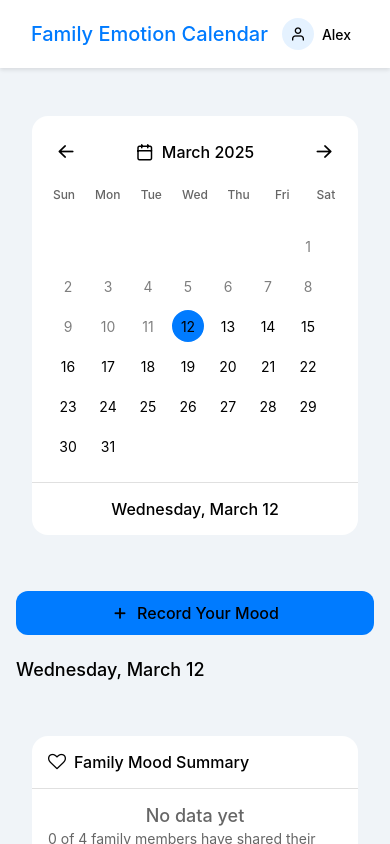
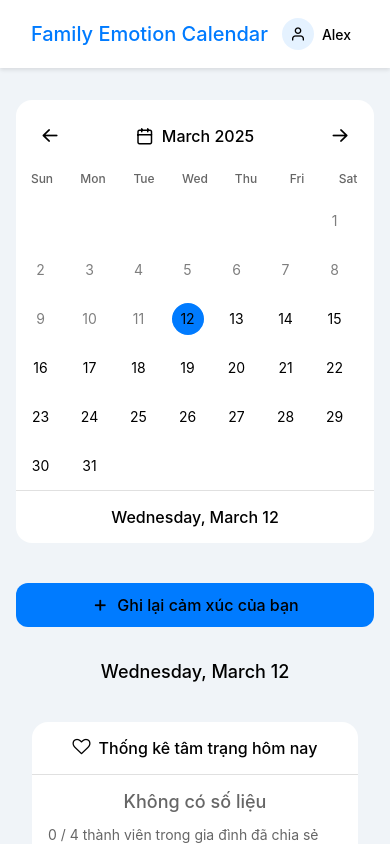
Before and after one commit to lvu237it/family-emotion-calendar, a React Native app in the folder frontend/: screen / in a window 390 px wide. Built offline with nearby package versions, Linux system fonts and the light colour scheme.

Commit message:
Add folder structure for backend & frontend and modify UI

```diff
--- a/frontend/components/Calendar.js
+++ b/frontend/components/Calendar.js
@@ -134,7 +134,7 @@ const styles = StyleSheet.create({
     backgroundColor: 'white',
     borderRadius: 16,
     overflow: 'hidden',
-    margin: 16,
+    // margin: 16,
   },
   header: {
     flexDirection: 'row',
@@ -157,8 +157,8 @@ const styles = StyleSheet.create({
   weekDays: {
     flexDirection: 'row',
     justifyContent: 'space-between',
-    paddingHorizontal: 16,
-    paddingBottom: 8,
+    paddingHorizontal: 10,
+    // paddingBottom: 8,
   },
   weekDay: {
     fontSize: 12,
@@ -168,9 +168,10 @@ const styles = StyleSheet.create({
     textAlign: 'center',
   },
   daysGrid: {
+    marginTop: 10,
     flexDirection: 'row',
     flexWrap: 'wrap',
-    padding: 16,
+    // padding: 2,
   },
   day: {
     width: 32,
@@ -178,7 +179,7 @@ const styles = StyleSheet.create({
     justifyContent: 'center',
     alignItems: 'center',
     borderRadius: 16,
-    margin: 4,
+    margin: 8.5,
   },
   dayText: {
     fontSize: 14,
--- a/frontend/components/EmotionModal.js
+++ b/frontend/components/EmotionModal.js
@@ -33,7 +33,7 @@ const EmotionModal = ({ isOpen, onClose, currentEmotion, onSave }) => {
     <View style={styles.overlay}>
       <View style={styles.modalContent}>
         <View style={styles.modalHeader}>
-          <Text style={styles.modalTitle}>How are you feeling today?</Text>
+          <Text style={styles.modalTitle}>Hôm nay bạn thấy thế nào?</Text>
           <Pressable onPress={onClose} style={styles.closeButton}>
             <MaterialCommunityIcons
               name='window-close'
@@ -60,10 +60,10 @@ const EmotionModal = ({ isOpen, onClose, currentEmotion, onSave }) => {
         </ScrollView>
 
         <View style={styles.noteContainer}>
-          <Text style={styles.noteLabel}>Add a note (optional)</Text>
+          <Text style={styles.noteLabel}>Thêm ghi chú (không bắt buộc)</Text>
           <TextInput
             style={styles.noteInput}
-            placeholder="What's on your mind today?"
+            placeholder='Bạn nghĩ ngày hôm nay của mình ra sao?'
             multiline
             numberOfLines={3}
             value={note}
@@ -73,7 +73,7 @@ const EmotionModal = ({ isOpen, onClose, currentEmotion, onSave }) => {
 
         <View style={styles.modalFooter}>
           <Pressable style={styles.cancelButton} onPress={onClose}>
-            <Text style={styles.cancelButtonText}>Cancel</Text>
+            <Text style={styles.cancelButtonText}>Huỷ</Text>
           </Pressable>
           <Pressable
             style={[
@@ -83,7 +83,7 @@ const EmotionModal = ({ isOpen, onClose, currentEmotion, onSave }) => {
             onPress={handleSave}
             disabled={!selectedEmotion}
           >
-            <Text style={styles.saveButtonText}>Save</Text>
+            <Text style={styles.saveButtonText}>Lưu</Text>
           </Pressable>
         </View>
       </View>
--- a/frontend/components/EmotionSummary.js
+++ b/frontend/components/EmotionSummary.js
@@ -41,22 +41,22 @@ const EmotionSummary = ({ dayData, familyMembers }) => {
   const overallMood = getOverallMood();
 
   const getMoodInfo = () => {
-    if (!overallMood) return { message: 'No data yet', color: '#666' };
+    if (!overallMood) return { message: 'Không có số liệu', color: '#666' };
 
     switch (overallMood) {
       case 'positive':
         return {
-          message: 'The family is having a good day!',
+          message: 'Mọi người cảm thấy hôm nay là một ngày rất vui!',
           color: '#22c55e',
         };
       case 'negative':
         return {
-          message: 'The family is having a challenging day',
+          message: 'Các thành viên trong gia đình đang cảm thấy không vui',
           color: '#ef4444',
         };
       default:
         return {
-          message: 'The family mood is balanced today',
+          message: 'Tâm trạng chung của gia đình bạn hôm nay ở mức cân bằng',
           color: '#3b82f6',
         };
     }
@@ -68,15 +68,15 @@ const EmotionSummary = ({ dayData, familyMembers }) => {
     <View style={styles.container}>
       <View style={styles.header}>
         <FontAwesome name='heart-o' size={18} color='black' />
-        <Text style={styles.headerTitle}>Family Mood Summary</Text>
+        <Text style={styles.headerTitle}>Thống kê tâm trạng hôm nay</Text>
       </View>
 
       <View style={styles.content}>
         <View style={styles.moodMessage}>
           <Text style={[styles.moodText, { color }]}>{message}</Text>
           <Text style={styles.moodSubtext}>
-            {recordedCount} of {memberCount} family members have shared their
-            feelings
+            {recordedCount} / {memberCount} thành viên trong gia đình đã chia sẻ
+            cảm xúc của họ
           </Text>
         </View>
 
@@ -85,21 +85,21 @@ const EmotionSummary = ({ dayData, familyMembers }) => {
             <Text style={[styles.statValue, { color: '#22c55e' }]}>
               {getPercentage(emotionCounts.positive)}%
             </Text>
-            <Text style={styles.statLabel}>Positive</Text>
+            <Text style={styles.statLabel}>Tích cực</Text>
           </View>
 
           <View style={[styles.statItem, { backgroundColor: '#dbeafe' }]}>
             <Text style={[styles.statValue, { color: '#3b82f6' }]}>
               {getPercentage(emotionCounts.neutral)}%
             </Text>
-            <Text style={styles.statLabel}>Neutral</Text>
+            <Text style={styles.statLabel}>Bình thường</Text>
           </View>
 
           <View style={[styles.statItem, { backgroundColor: '#fee2e2' }]}>
             <Text style={[styles.statValue, { color: '#ef4444' }]}>
               {getPercentage(emotionCounts.negative)}%
             </Text>
-            <Text style={styles.statLabel}>Negative</Text>
+            <Text style={styles.statLabel}>Tiêu cực</Text>
           </View>
         </View>
 
@@ -138,7 +138,8 @@ const EmotionSummary = ({ dayData, familyMembers }) => {
         {recordedCount === 0 && (
           <View style={styles.noData}>
             <Text style={styles.noDataText}>
-              No emotions recorded yet for this day
+              Chưa có thành viên nào cập nhật trạng thái của họ trong ngày hôm
+              nay
             </Text>
           </View>
         )}
@@ -156,7 +157,8 @@ const styles = StyleSheet.create({
   },
   header: {
     flexDirection: 'row',
-    alignItems: 'center',
+    // alignItems: 'center',
+    justifyContent: 'center',
     padding: 16,
     borderBottomWidth: 1,
     borderBottomColor: '#e0e0e0',
@@ -174,8 +176,10 @@ const styles = StyleSheet.create({
     marginBottom: 24,
   },
   moodText: {
+    textAlign: 'center',
     fontSize: 18,
     fontWeight: '500',
+    marginBottom: 10,
   },
   moodSubtext: {
     fontSize: 14,
@@ -190,13 +194,15 @@ const styles = StyleSheet.create({
   statItem: {
     flex: 1,
     alignItems: 'center',
-    padding: 16,
+    paddingVertical: 20,
+    // paddingHorizontal: 10s,
     borderRadius: 12,
-    marginHorizontal: 4,
+    marginHorizontal: 5,
   },
   statValue: {
     fontSize: 20,
     fontWeight: '500',
+    // paddingHorizontal: 10,
   },
   statLabel: {
     fontSize: 12,
@@ -216,6 +222,7 @@ const styles = StyleSheet.create({
     paddingVertical: 16,
   },
   noDataText: {
+    textAlign: 'center',
     color: '#666',
   },
 });
--- a/frontend/components/FamilyDiscussion.js
+++ b/frontend/components/FamilyDiscussion.js
@@ -56,14 +56,14 @@ const FamilyDiscussion = ({
     <View style={styles.container}>
       <View style={styles.header}>
         <Feather name='message-circle' size={18} color='black' />
-        <Text style={styles.headerTitle}>Family Discussion</Text>
+        <Text style={styles.headerTitle}>Thảo luận cùng gia đình</Text>
       </View>
 
       <ScrollView style={styles.commentsContainer}>
         {discussion.comments.length === 0 ? (
           <View style={styles.noComments}>
             <Text style={styles.noCommentsText}>
-              No comments yet. Be the first to start the discussion!
+              Chưa có bình luận nào. Bạn hãy bắt đầu cuộc thảo luận này nhé!
             </Text>
           </View>
         ) : (
--- a/frontend/components/Index.js
+++ b/frontend/components/Index.js
@@ -81,14 +81,14 @@ const Index = () => {
                         {userEmotion.emoji}
                       </Text>
                       <Text style={styles.moodButtonText}>
-                        Update Your Mood
+                        Cập nhật trạng thái
                       </Text>
                     </>
                   ) : (
                     <>
                       <Entypo name='plus' size={18} color='black' />
                       <Text style={styles.moodButtonText}>
-                        Record Your Mood
+                        Ghi lại cảm xúc của bạn
                       </Text>
                     </>
                   )}
@@ -201,6 +201,7 @@ const styles = StyleSheet.create({
   dateTitle: {
     fontSize: 18,
     fontWeight: '500',
-    marginBottom: 16,
+    marginTop: 10,
+    textAlign: 'center',
   },
 });
--- a/frontend/package.json
+++ b/frontend/package.json
@@ -1,5 +1,5 @@
 {
-  "name": "family-emotion-calendar",
+  "name": "family-emotion-calendar-frontend",
   "version": "1.0.0",
   "main": "index.js",
   "scripts": {
--- a/frontend/utils/emotionUtils.js
+++ b/frontend/utils/emotionUtils.js
@@ -1,18 +1,17 @@
-
 import { useState, useEffect } from 'react';
 
 // List of emotions with emojis and labels
 export const emotions = [
-  { emoji: "😊", label: "Happy", color: "bg-yellow-100" },
-  { emoji: "😢", label: "Sad", color: "bg-blue-100" },
-  { emoji: "😡", label: "Angry", color: "bg-red-100" },
-  { emoji: "😴", label: "Tired", color: "bg-gray-100" },
-  { emoji: "😂", label: "Joyful", color: "bg-green-100" },
-  { emoji: "😮", label: "Surprised", color: "bg-purple-100" },
-  { emoji: "😰", label: "Anxious", color: "bg-orange-100" },
-  { emoji: "❤️", label: "Loved", color: "bg-pink-100" },
-  { emoji: "😌", label: "Peaceful", color: "bg-teal-100" },
-  { emoji: "🤔", label: "Thoughtful", color: "bg-indigo-100" },
+  { emoji: '😊', label: 'Vui', color: 'bg-yellow-100' },
+  { emoji: '😢', label: 'Buồn', color: 'bg-blue-100' },
+  { emoji: '😡', label: 'Giận', color: 'bg-red-100' },
+  { emoji: '😴', label: 'Mệt', color: 'bg-gray-100' },
+  { emoji: '😂', label: 'Haha', color: 'bg-green-100' },
+  { emoji: '😮', label: 'Wow', color: 'bg-purple-100' },
+  { emoji: '😰', label: 'Lo sợ', color: 'bg-orange-100' },
+  { emoji: '❤️', label: 'Yêu đời', color: 'bg-pink-100' },
+  { emoji: '😌', label: 'Chill', color: 'bg-teal-100' },
+  { emoji: '🤔', label: 'Hmm', color: 'bg-indigo-100' },
 ];
 
 // Function to format date as YYYY-MM-DD
@@ -60,7 +59,7 @@ export const getMajorityEmotion = (members) => {
   const emotionCounts = {};
 
   // Count emotions
-  Object.values(members).forEach(member => {
+  Object.values(members).forEach((member) => {
     if (member.emoji) {
       emotionCounts[member.emoji] = (emotionCounts[member.emoji] || 0) + 1;
     }
@@ -82,13 +81,13 @@ export const getMajorityEmotion = (members) => {
 
 // Function to categorize emotions into positive, neutral, negative
 export const categorizeEmotion = (emoji) => {
-  const positive = ["😊", "😂", "❤️", "😌"];
-  const negative = ["😢", "😡", "😰"];
-  const neutral = ["😴", "😮", "🤔"];
+  const positive = ['😊', '😂', '❤️', '😌'];
+  const negative = ['😢', '😡', '😰'];
+  const neutral = ['😴', '😮', '🤔'];
 
-  if (positive.includes(emoji)) return "positive";
-  if (negative.includes(emoji)) return "negative";
-  return "neutral";
+  if (positive.includes(emoji)) return 'positive';
+  if (negative.includes(emoji)) return 'negative';
+  return 'neutral';
 };
 
 // Hook to create fade in animation
```
Also changed, not shown: frontend/components/CreateRecipe.js (added, +219 -0 lines), 2 other files (tests, documents, lock files or other folders).
